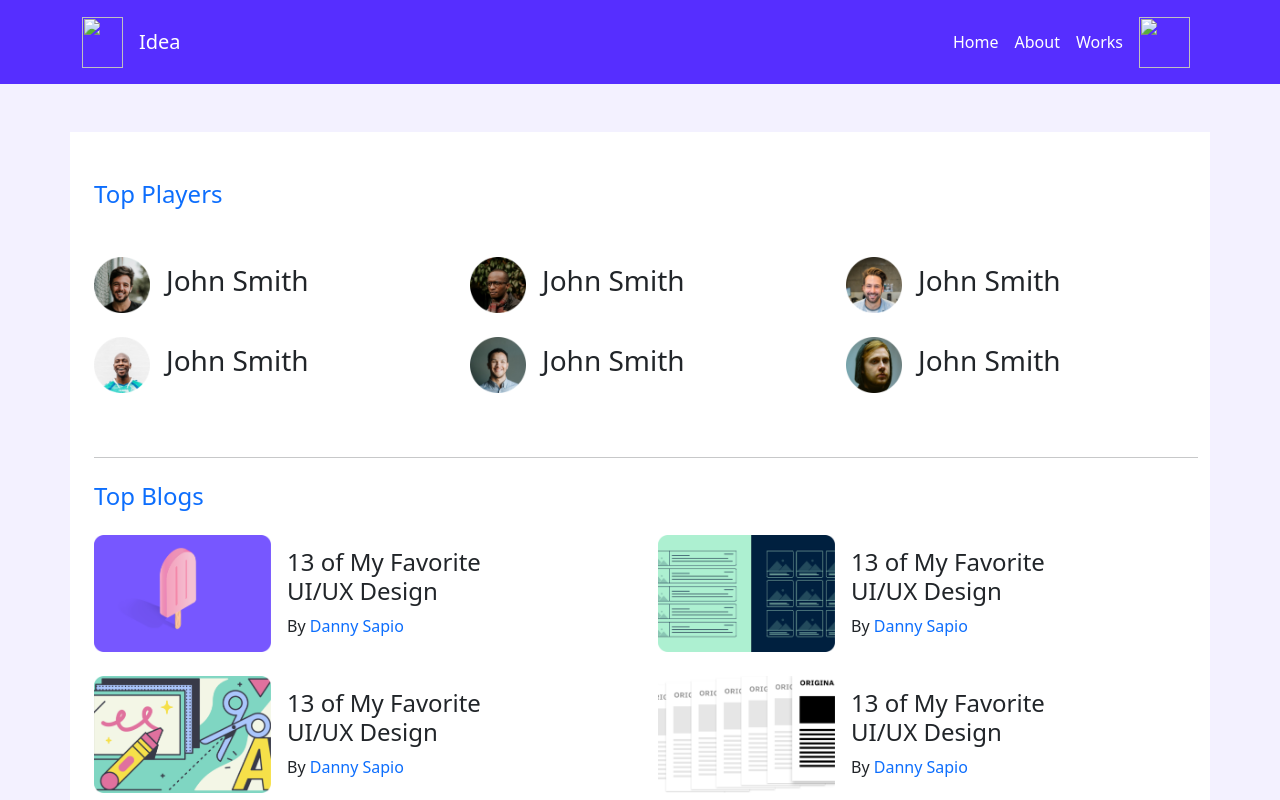
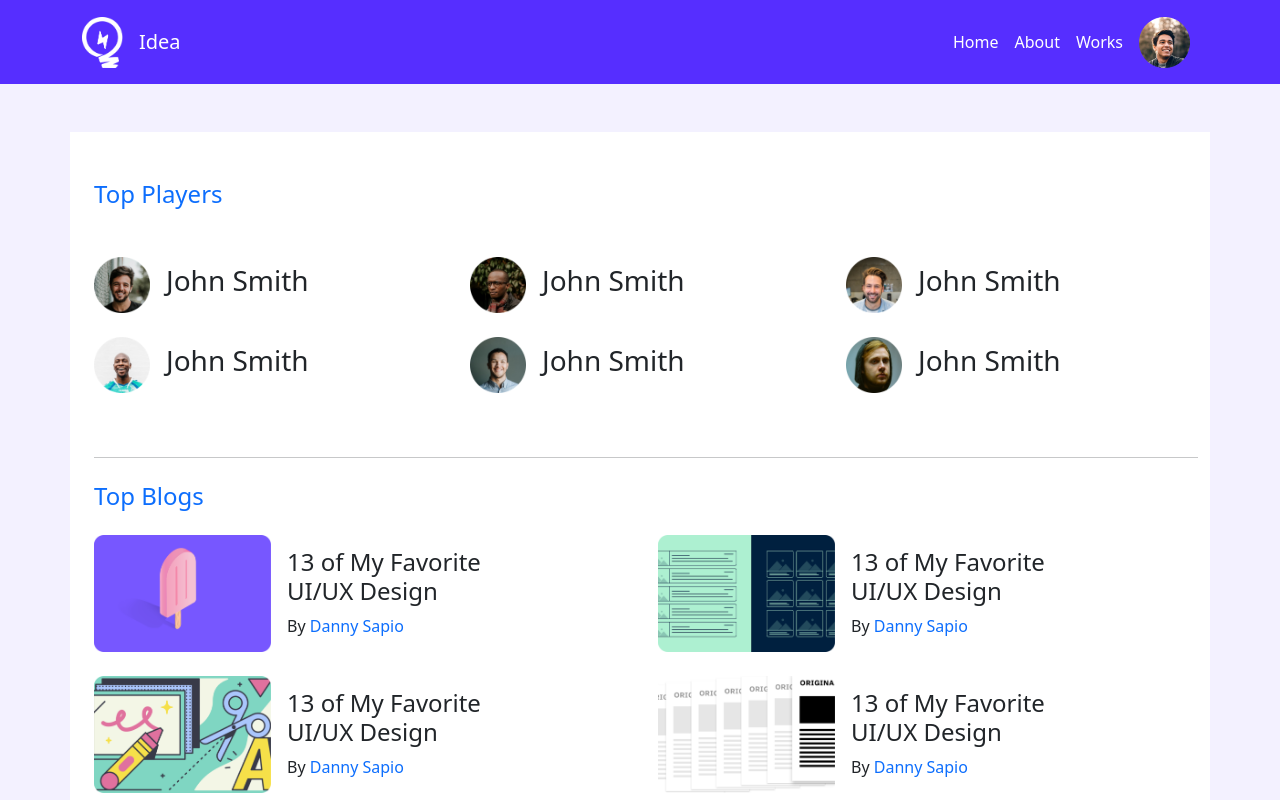
Before and after one commit to Abdullah-Al-Akash/leader-board-with-bootstrap, a plain HTML site: page index.html in a window 1280 px wide. Shown: the top 800 px of the page. Drawn offline with nearby package versions, Linux system fonts and the light colour scheme; the site is published under a folder, as on GitHub Pages, so addresses that start at the root find nothing.

Commit message:
Corses Part Done

```diff
--- a/index.html
+++ b/index.html
@@ -47,7 +47,7 @@
                 <nav class="navbar navbar-expand-lg navbar-dark" style="background: #562EFF;">
                         <div class="container">
                                 <a class="navbar-brand d-flex align-items-center" href="#">
-                                        <img src="/images/icons/logo.png" alt="" width="41" height="51"
+                                        <img src="images/icons/logo.png" alt="" width="41" height="51"
                                                 class="d-inline-block align-text-top">
                                         <span class="ms-3">Idea</span>
                                 </a>
@@ -63,9 +63,8 @@
                                                         <a class="nav-link active" href="#">Works</a>
                                                 </li>
                                                 <li class="nav-item">
-                                                        <a class="nav-link" href="#"><img
-                                                                        src="/images/icons/profile.png" alt=""
-                                                                        width="51" height="51"
+                                                        <a class="nav-link" href="#"><img src="images/icons/profile.png"
+                                                                        alt="" width="51" height="51"
                                                                         class="d-inline-block align-text-top"></a>
                                                 </li>
                                         </ul>
```
